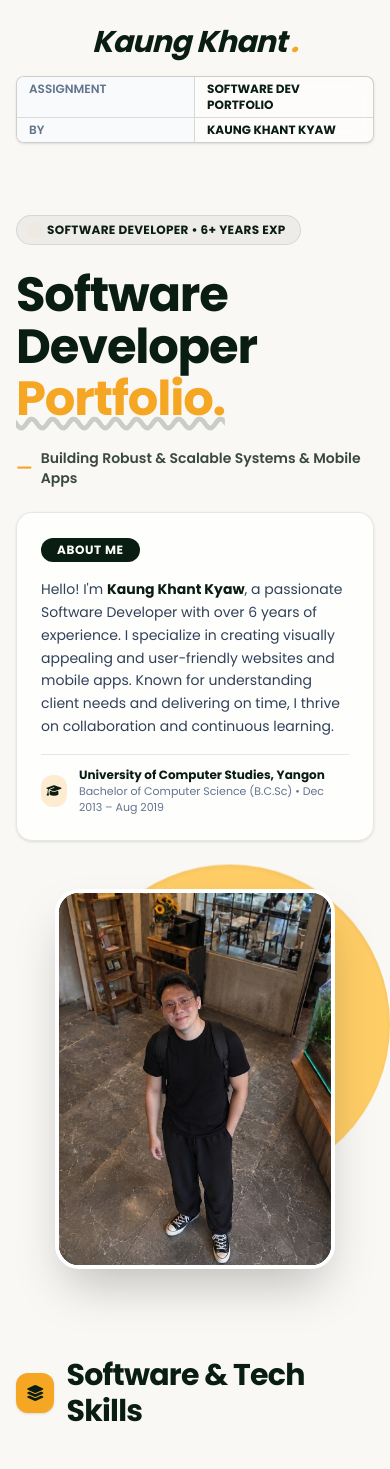
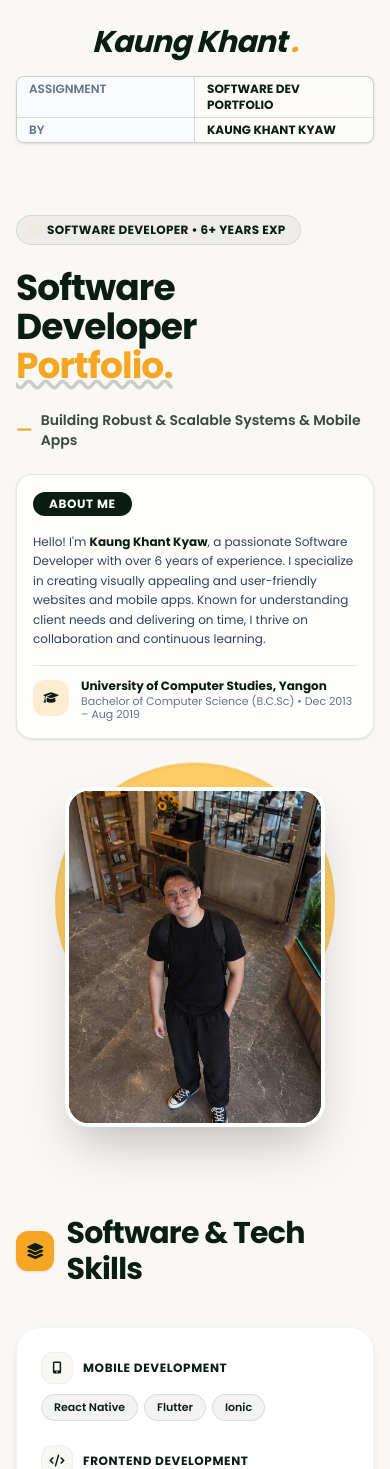
Before and after one commit to KaungKhantKyaw1997/kaungkhantkyaw1997.github.io, a Next.js app: page / in a window 390 px wide. Shown: the top 1469 px of the page. Built offline with nearby package versions, Linux system fonts and the light colour scheme.

Commit message:
modify code

```diff
--- a/components/Hero.tsx
+++ b/components/Hero.tsx
@@ -9,13 +9,13 @@ export default function Hero() {
     >
       <div className="grid lg:grid-cols-12 gap-12 items-center">
         {/* Left Text Area */}
-        <Reveal className="lg:col-span-7 space-y-6 z-10">
+        <Reveal className="lg:col-span-7 space-y-6 z-10 w-full min-w-0">
           <div className="inline-flex items-center gap-2 px-3.5 py-1.5 rounded-full bg-forest-900/5 border border-forest-900/10 text-xs font-bold tracking-wide uppercase text-forest-900">
             <span className="w-2 h-2 rounded-full bg-mustard animate-ping"></span>
             <span>Software Developer • 6+ Years Exp</span>
           </div>
 
-          <h1 className="text-5xl sm:text-6xl lg:text-7xl font-extrabold tracking-tight leading-[1.08] text-forest-900">
+          <h1 className="text-4xl sm:text-6xl lg:text-7xl font-extrabold tracking-tight leading-[1.08] text-forest-900">
             Software <br />
             Developer <br />
             <span className="text-mustard underline decoration-forest-900/20 decoration-wavy">
@@ -28,11 +28,11 @@ export default function Hero() {
             Scalable Systems & Mobile Apps
           </p>
 
-          <div className="mt-6 p-6 rounded-2xl bg-white/80 backdrop-blur border border-forest-900/10 shadow-sm space-y-4">
+          <div className="mt-6 p-4 sm:p-6 rounded-2xl bg-white/80 backdrop-blur border border-forest-900/10 shadow-sm space-y-4 w-full box-border">
             <div className="inline-block px-4 py-1 rounded-full bg-forest-900 text-white text-xs font-bold tracking-wider uppercase">
               About Me
             </div>
-            <p className="text-sm text-slate-700 leading-relaxed">
+            <p className="text-xs sm:text-sm text-slate-700 leading-relaxed break-words">
               Hello! I&apos;m{" "}
               <strong className="text-forest-900">Kaung Khant Kyaw</strong>, a
               passionate Software Developer with over 6 years of experience. I
@@ -42,15 +42,15 @@ export default function Hero() {
               learning.
             </p>
 
-            <div className="pt-3 border-t border-forest-900/10 flex items-center gap-3">
-              <div className="w-8 h-8 rounded-xl bg-mustard/20 text-forest-900 flex items-center justify-center font-bold text-xs">
+            <div className="pt-3 border-t border-forest-900/10 flex items-start sm:items-center gap-3">
+              <div className="w-9 h-9 sm:w-8 sm:h-8 rounded-xl bg-mustard/20 text-forest-900 flex items-center justify-center font-bold text-xs flex-shrink-0 mt-0.5 sm:mt-0">
                 <i className="fa-solid fa-graduation-cap"></i>
               </div>
-              <div>
-                <p className="text-xs font-bold text-forest-900">
+              <div className="min-w-0 flex-1">
+                <p className="text-xs font-bold text-forest-900 leading-tight">
                   University of Computer Studies, Yangon
                 </p>
-                <p className="text-[11px] text-slate-500">
+                <p className="text-[11px] text-slate-500 mt-0.5 leading-tight break-words">
                   Bachelor of Computer Science (B.C.Sc) • Dec 2013 – Aug 2019
                 </p>
               </div>
@@ -59,16 +59,19 @@ export default function Hero() {
         </Reveal>
 
         {/* Right Image Area */}
-        <Reveal delay={150} className="lg:col-span-5 relative flex justify-center">
-          <div className="absolute w-[320px] h-[320px] sm:w-[380px] sm:h-[380px] bg-mustard-light rounded-full -top-6 -right-4 sm:-right-6 z-0 opacity-90 shadow-inner animate-float-slow"></div>
+        <Reveal
+          delay={150}
+          className="lg:col-span-5 relative flex justify-center w-full"
+        >
+          <div className="absolute w-[280px] h-[280px] sm:w-[380px] sm:h-[380px] bg-mustard-light rounded-full -top-6 right-1/2 translate-x-1/2 sm:translate-x-0 sm:-right-6 z-0 opacity-90 shadow-inner animate-float-slow"></div>
 
-          <div className="relative z-10 w-[280px] sm:w-[340px] h-[380px] sm:h-[450px] rounded-3xl overflow-hidden shadow-2xl border-4 border-white bg-forest-800">
+          <div className="relative z-10 w-[260px] sm:w-[340px] h-[340px] sm:h-[450px] rounded-3xl overflow-hidden shadow-2xl border-4 border-white bg-forest-800">
             <Image
               src="/images/profile.jpeg"
               alt="Kaung Khant Kyaw"
               fill
               priority
-              sizes="(max-width: 640px) 280px, 340px"
+              sizes="(max-width: 640px) 260px, 340px"
               className="object-cover object-top hover:scale-105 transition-transform duration-500"
             />
           </div>
```
